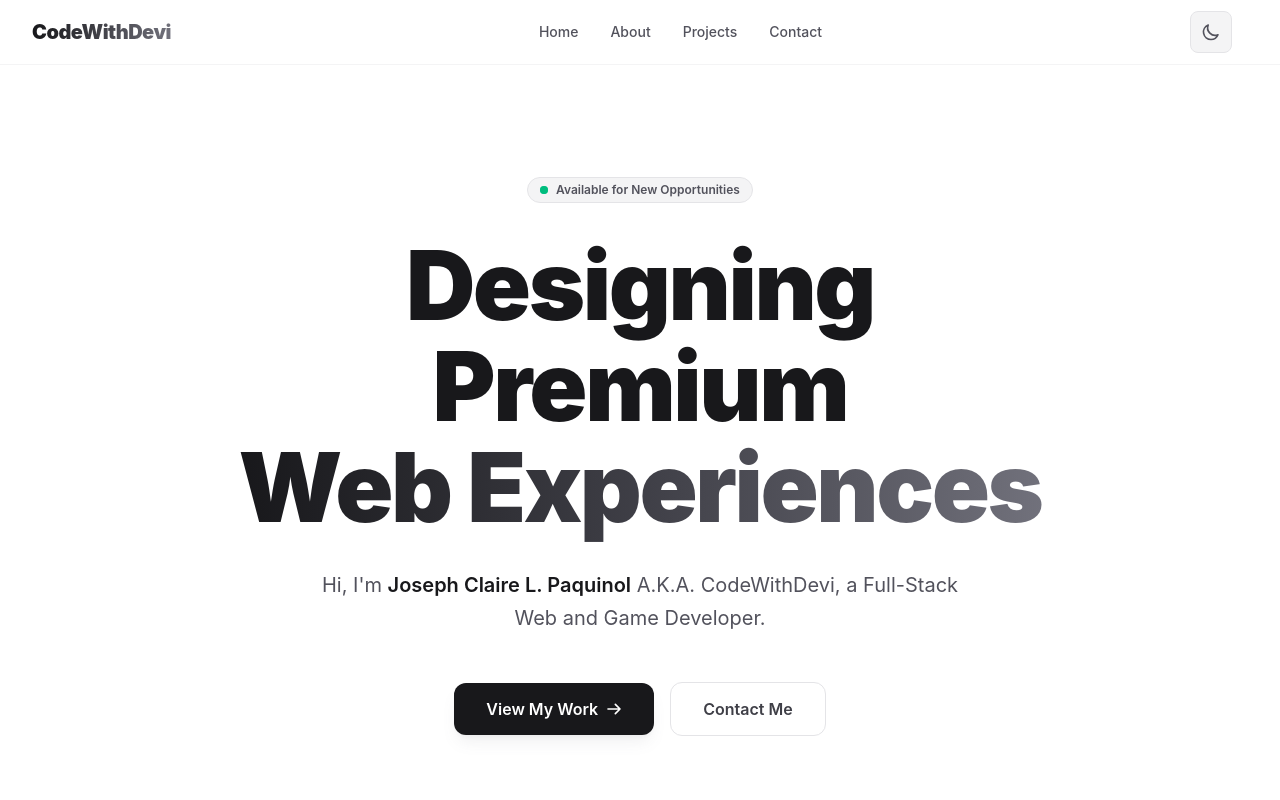
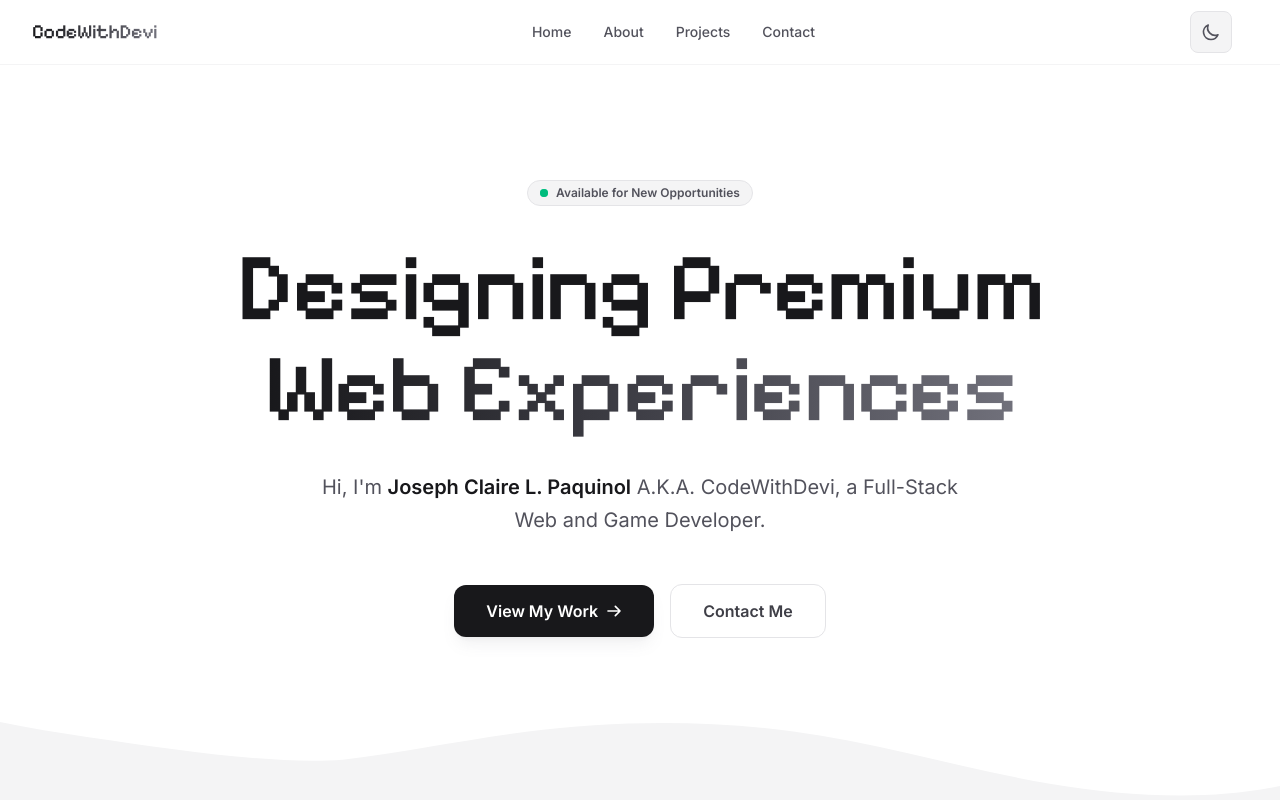
Before and after one commit to JCentic/website-portfolio, a Nuxt app: page / in a window 1280 px wide. Shown: the top 800 px of the page. Built offline with nearby package versions, Linux system fonts and the light colour scheme.

Commit message:
feat(typography): integrate premium Google Fonts and selective pixel headings

```diff
--- a/app/assets/css/main.css
+++ b/app/assets/css/main.css
@@ -1,10 +1,37 @@
 @import "tailwindcss";
+
+@theme {
+  --font-sans: 'Inter', system-ui, -apple-system, sans-serif;
+  --font-display: 'Outfit', sans-serif;
+  --font-mono: 'JetBrains Mono', monospace;
+  --font-pixel: 'Pixelify Sans', sans-serif;
+}
 
 @custom-variant dark (&:where(.dark, .dark *));
 
 /* Smooth transitions for background and text color theme switches */
 html, body {
+  font-family: var(--font-sans);
   transition: background-color 0.3s ease, border-color 0.3s ease, color 0.3s ease;
+}
+
+h1, h2, h3, h4, h5, h6 {
+  font-family: var(--font-display);
+}
+
+/* Selective gamified headings */
+.nav-logo,
+.hero-title,
+.about-title,
+.profile-title,
+.skill-tree-title,
+.inventory-title,
+.quests-title,
+.projects-title,
+.contact-title,
+.contact-panel-title {
+  font-family: var(--font-pixel) !important;
+  font-weight: 500 !important;
 }
 
 /* Slowly floats the background dot pattern */
--- a/nuxt.config.ts
+++ b/nuxt.config.ts
@@ -7,6 +7,11 @@ export default defineNuxtConfig({
   css: ['~/assets/css/main.css'],
   app: {
     head: {
+      link: [
+        { rel: 'preconnect', href: 'https://fonts.googleapis.com' },
+        { rel: 'preconnect', href: 'https://fonts.gstatic.com', crossorigin: '' },
+        { rel: 'stylesheet', href: 'https://fonts.googleapis.com/css2?family=Inter:wght@400;500;600;700&family=JetBrains+Mono:wght@400;500;700&family=Outfit:wght@400;500;600;700;800;900&family=Pixelify+Sans:wght@400..700&display=swap' }
+      ],
       script: [
         {
           innerHTML: `
```
